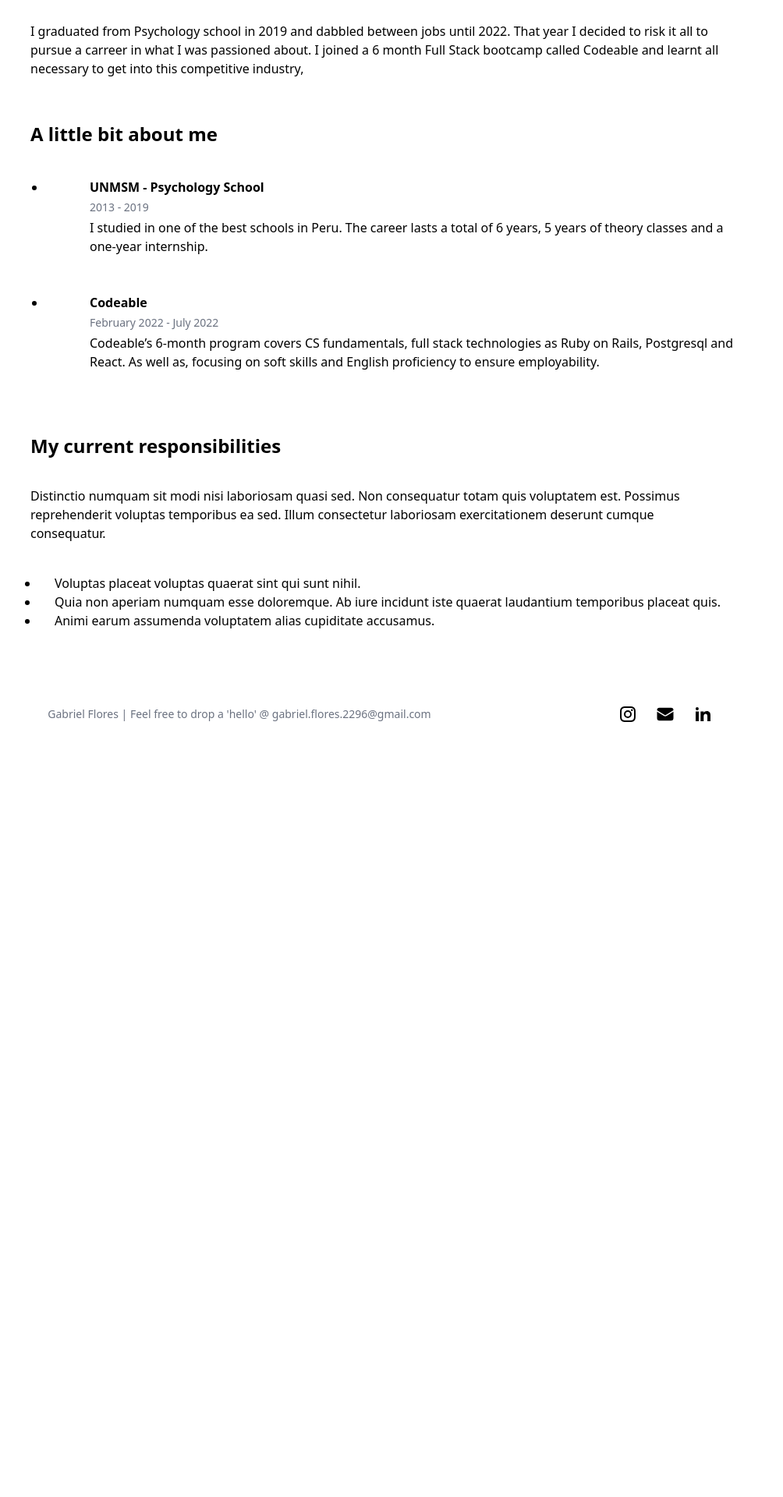
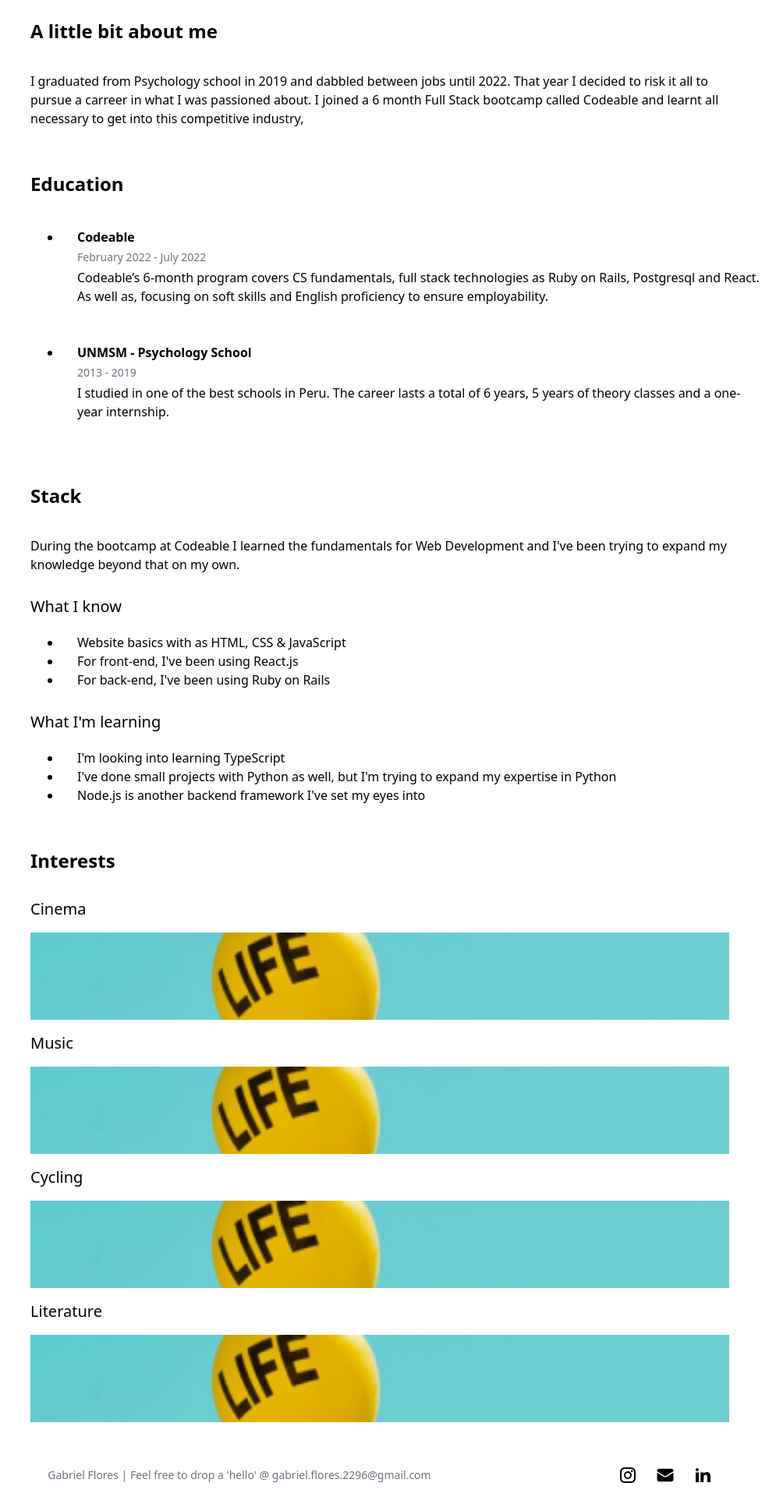
Before and after one commit to Khmlwugh/GabrielWebpage, a React (Vite) app: page /about in a window 1280 px wide. Shown: the part 348-2268 px from the top of the page at 78% size, without its empty margins (153-1157 px from the left). Before the commit the page ends 1292 px from the top, so only its background shows below. Built offline with nearby package versions, Linux system fonts and the light colour scheme.

Commit message:
UPDATE: updated content in About page

```diff
--- a/src/components/AboutPage.jsx
+++ b/src/components/AboutPage.jsx
@@ -15,7 +15,7 @@ function AboutPage(){
             Hola!
           </div>
           <div className="max-w-md text-left">
-          I am a 26 year old Web Developer based in Lima, Peru. I work mainly with RoR and React.js ; and am currently looking for my first work experience in Tech.           </div>
+          I am a 26 year old Web Developer based in Lima, Peru. I work mainly with RoR and React.js and am currently looking for an oportunity in the Tech industry.           </div>
         </div>
         <img className="max-h-36 border-2 border-black" src='src/assets/images/madvillainy.png'></img>
       </div>
@@ -25,37 +25,71 @@ function AboutPage(){
 
     <MainContainer>
       <div className='py-10'>
+        <div className='text-2xl font-semibold text-left py-4'>
+            A little bit about me
+          </div>
         <div className='py-5 text-left'>
         I graduated from Psychology school in 2019 and dabbled between jobs until 2022. That year I decided to risk it all to pursue a carreer in what I was passioned about. I joined a 6 month Full Stack bootcamp called Codeable and learnt all necessary to get into this competitive industry,
         </div>
         <div className='py-5 flex flex-col justify-center items-center'>
           <div className='text-2xl font-semibold self-start py-4'>
-            A little bit about me
+            Education
           </div>
-            <ul className='flex flex-col w-full justify-center list-disc ml-10'>
-              <li className="py-5 pl-14">
+            <ul className='flex flex-col w-full justify-center list-disc ml-20'>
+              <li className="py-5 pl-5">
+                <div className='font-semibold text-left py-1'>Codeable</div>
+                <div className='text-sm text-gray-500 text-left'>February 2022 - July 2022</div>
+                <div className='text-left py-1'>Codeable’s 6-month program covers CS fundamentals, full stack technologies as Ruby on Rails, Postgresql and React. As well as, focusing on soft skills and English proficiency to ensure employability.</div>
+              </li>
+              <li className="py-5 pl-5">
                 <div  className='font-semibold text-left py-1'>UNMSM - Psychology School</div>
                 <div className='text-sm text-gray-500 text-left'>2013 - 2019</div>
                 <div className='text-left py-1'>I studied in one of the best schools in Peru. The career lasts a total of 6 years, 5 years of theory classes and a one-year internship.</div>
               </li>
-              <li className="py-5 pl-14">
-                <div className='font-semibold text-left py-1'>Codeable</div>
-                <div className='text-sm text-gray-500 text-left'>February 2022 - July 2022</div>
-                <div className='text-left py-1'>Codeable’s 6-month program covers CS fundamentals, full stack technologies as Ruby on Rails, Postgresql and React. As well as, focusing on soft skills and English proficiency to ensure employability.</div>
-              </li>
             </ul>
         </div>
         <div className="py-5 flex flex-col justify-center items-center w-full">
-          <div className='text-2xl font-semibold self-start py-4'>My current responsibilities</div>
+          <div className='text-2xl font-semibold self-start py-4'>Stack</div>
           <div className="py-5 text-left">
-            Distinctio numquam sit modi nisi laboriosam quasi sed. Non consequatur totam quis voluptatem est. Possimus reprehenderit voluptas temporibus ea sed. Illum consectetur laboriosam exercitationem deserunt cumque consequatur.
+            During the bootcamp at Codeable I learned the fundamentals for Web Development and I've been trying to expand my knowledge beyond that on my own.
           </div>
-          <div className="py-5">
+          <div className='text-xl self-start pt-2'>What I know</div>
+          <div className="py-5 self-start pl-10">
             <ul className="list-disc">
-              <li className="text-left pl-5">Voluptas placeat voluptas quaerat sint qui sunt nihil. </li>
-              <li className="text-left pl-5">Quia non aperiam numquam esse doloremque. Ab iure incidunt iste quaerat laudantium temporibus placeat quis.</li>
-              <li className="text-left pl-5">Animi earum assumenda voluptatem alias cupiditate accusamus.</li>
+              <li className="text-left pl-5">Website basics with as HTML, CSS & JavaScript</li>
+              <li className="text-left pl-5">For front-end, I've been using React.js</li>
+              <li className="text-left pl-5">For back-end, I've been using Ruby on Rails</li>
             </ul>
+          </div>
+          <div className='text-xl self-start pt-2'>What I'm learning</div>
+          <div className="py-5 self-start pl-10">
+            <ul className="list-disc">
+              <li className="text-left pl-5">I'm looking into learning TypeScript</li>
+              <li className="text-left pl-5">I've done small projects with Python as well, but I'm trying to expand my expertise in Python</li>
+              <li className="text-left pl-5">Node.js is another backend framework I've set my eyes into</li>
+            </ul>
+          </div>
+        </div>
+
+        <div>
+          <div className='text-2xl font-semibold text-left py-4'>Interests</div>
+          <div className="flex flex-col">
+            <div>
+              <div className='text-xl text-left py-4'>Cinema</div>
+              <img className='w-screen max-h-28 object-cover' src='src/assets/images/Rectangle 2image1.png'/>
+            </div>
+            <div>
+              <div className='text-xl text-left py-4'>Music</div>
+              <img className='w-screen max-h-28 object-cover' src='src/assets/images/Rectangle 2image1.png'/>
+            </div>
+            <div>
+              <div className='text-xl text-left py-4'>Cycling</div>
+              <img className='w-screen max-h-28 object-cover' src='src/assets/images/Rectangle 2image1.png'/>
+            </div>
+            <div>
+              <div className='text-xl text-left py-4'>Literature</div>
+              <img className='w-screen max-h-28 object-cover' src='src/assets/images/Rectangle 2image1.png'/>
+            </div>
           </div>
         </div>
       </div>
```
